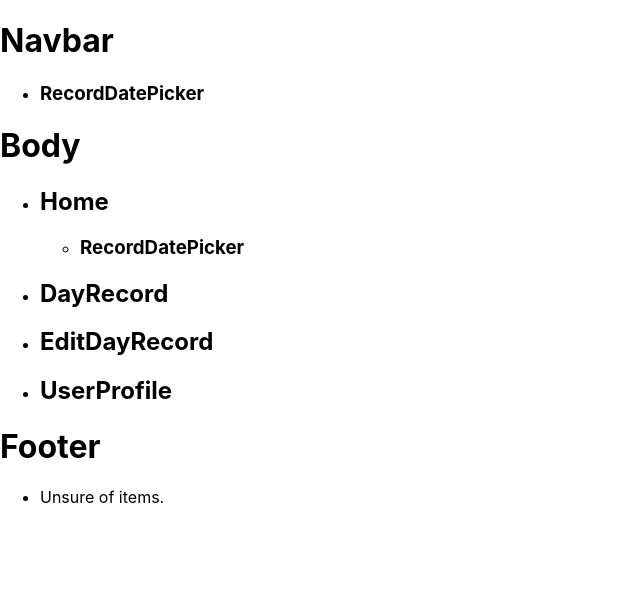
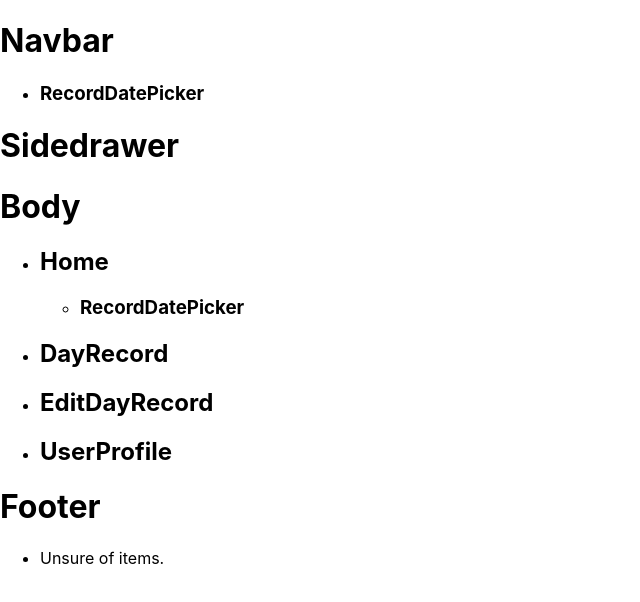
Before and after one commit to michael-small/strength-star, a React (Create React App) app: page / in a window 1280 px wide. Shown: the top 602 px of the page, without its empty margins (0-640 px from the left). Built offline with nearby package versions, Linux system fonts and the light colour scheme.

Commit message:
Add barebones for material sidedrawer component to navbar
No material-ui code yet, merely a class rendered in Navbar.

```diff
--- a/src/components/Navbar/Navbar.js
+++ b/src/components/Navbar/Navbar.js
@@ -1,4 +1,5 @@
 import React, { Component } from 'react';
+import SideDrawer from '../SideDrawer/SideDrawer';
 
 export default class Navbar extends Component {
 	render() {
@@ -10,6 +11,7 @@ export default class Navbar extends Component {
 						<h3>RecordDatePicker</h3>
 					</li>
 				</ul>
+				<SideDrawer></SideDrawer>
 			</div>
 		);
 	}
--- /dev/null
+++ b/src/components/SideDrawer/SideDrawer.js
@@ -0,0 +1,11 @@
+import React, { Component } from 'react';
+
+export default class SideDrawer extends Component {
+	render() {
+		return (
+			<div>
+				<h1>Sidedrawer</h1>
+			</div>
+		);
+	}
+}
```
